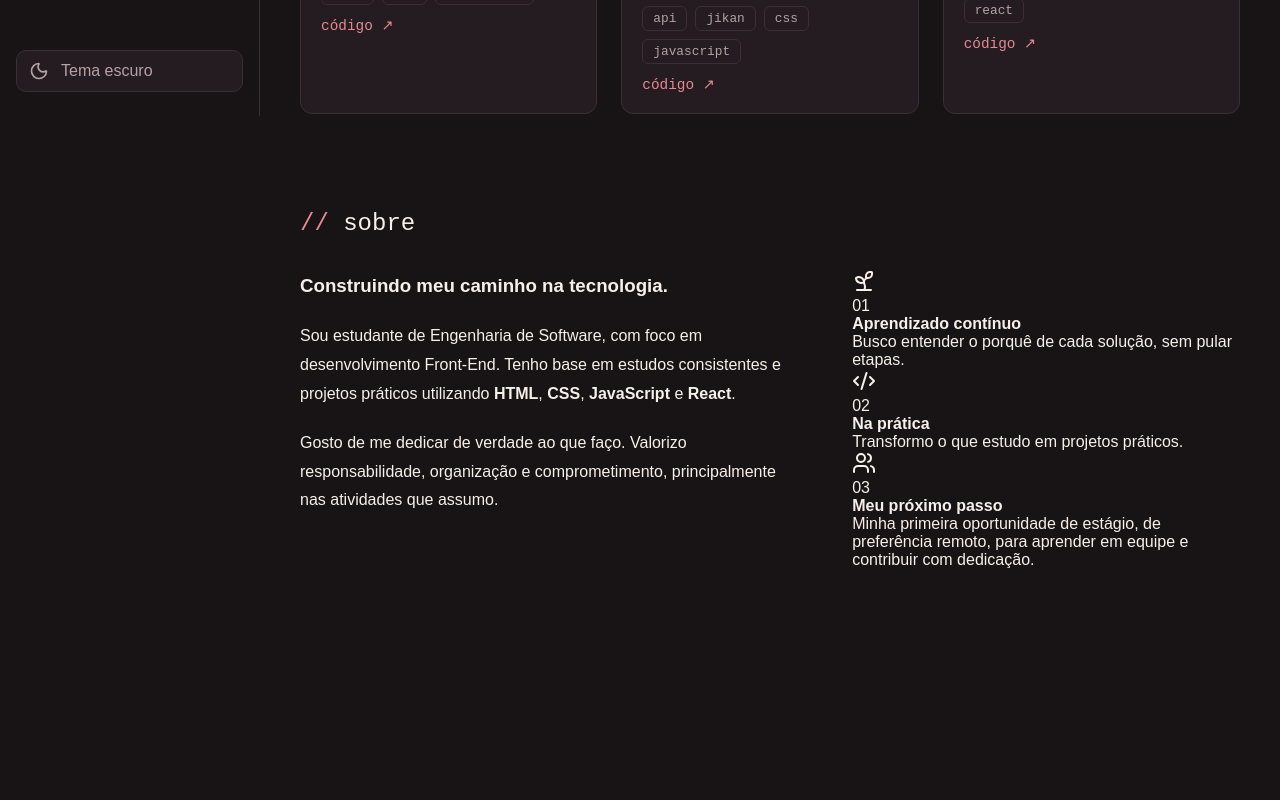
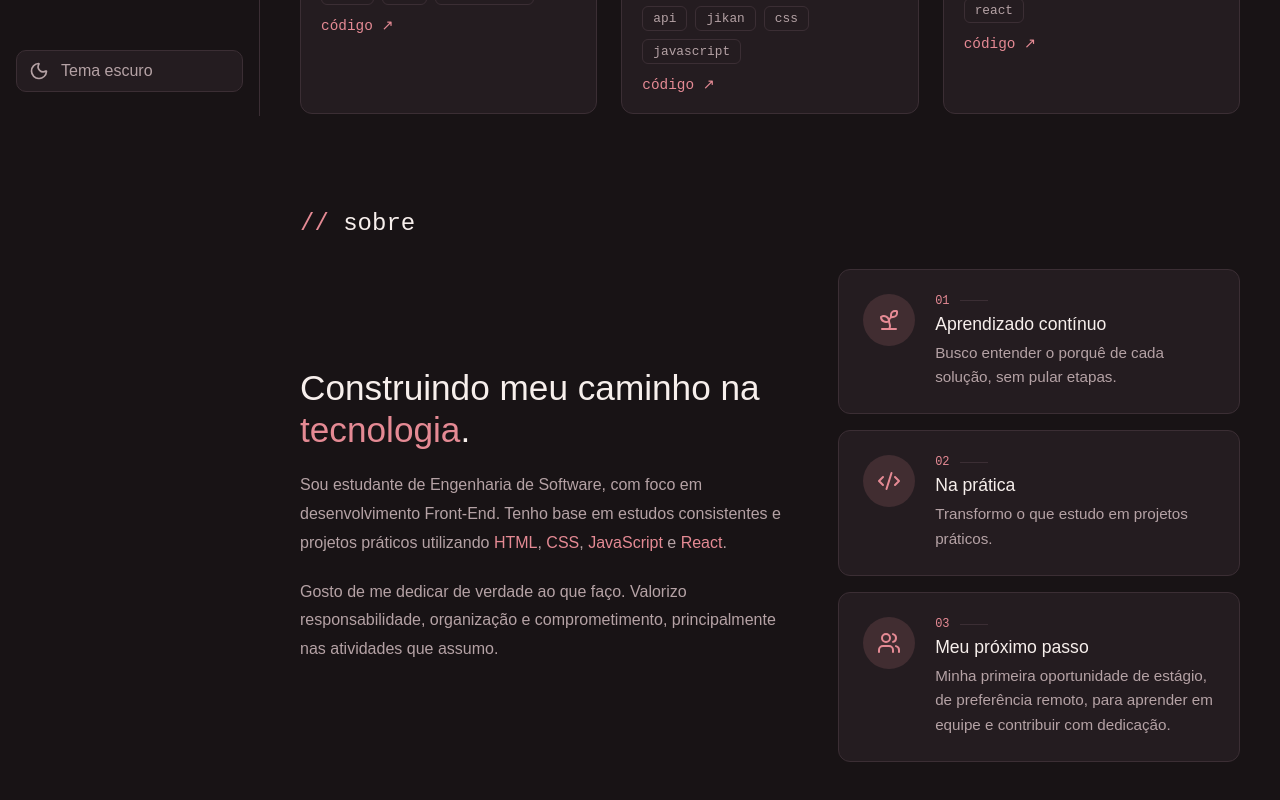
Before and after one commit to ranyanna/meu-portfolio, a React (Vite) app: page / in a window 1280 px wide. Shown: the part 684-1484 px from the top of the page. Before the commit the page ends 1397 px from the top, so only its background shows below. Built offline with nearby package versions, Linux system fonts and the light colour scheme.

Commit message:
style: style about section

```diff
--- a/src/components/About.css
+++ b/src/components/About.css
@@ -1,13 +1,102 @@
 .about-layout {
-    display: grid;
-    grid-template-columns: minmax(0, 1.3fr) minmax(0, 1fr);
-    align-items: start;
-    gap: 48px;
+  display: grid;
+  grid-template-columns: minmax(0, 1.2fr) minmax(0, 1fr);
+  align-items: center;
+  gap: 56px;
 }
 
 .about-text {
-    display: flex;
-    flex-direction: column;
-    gap: 20px;
-    line-height: 1.8;
+  display: flex;
+  flex-direction: column;
+  gap: 20px;
+  max-width: 520px;
+  color: var(--muted);
+  line-height: 1.8;
 }
+
+.about-heading {
+  font-size: 2.2rem;
+  font-weight: 500;
+  line-height: 1.2;
+  color: var(--text);
+}
+
+.about-highlight,
+.about-text strong {
+  color: var(--accent);
+}
+
+.about-text strong {
+  font-weight: 500;
+}
+
+.about-cards {
+  display: flex;
+  flex-direction: column;
+  gap: 16px;
+}
+
+.about-card {
+  display: flex;
+  align-items: flex-start;
+  gap: 20px;
+  padding: 24px;
+  background-color: var(--card);
+  border: 1px solid var(--border);
+  border-radius: var(--radius);
+  transition: border-color 0.2s ease;
+}
+
+.about-card:hover {
+  border-color: var(--accent);
+}
+
+.about-card-icon {
+  display: grid;
+  place-items: center;
+  flex-shrink: 0;
+  width: 52px;
+  height: 52px;
+  border-radius: 50%;
+  background-color: color-mix(in srgb, var(--accent) 15%, transparent);
+  color: var(--accent);
+}
+
+.about-card-number {
+  display: flex;
+  align-items: center;
+  gap: 10px;
+  font-family: var(--font-mono);
+  font-size: 0.75rem;
+  color: var(--accent);
+}
+
+.about-card-number::after {
+  content: "";
+  width: 28px;
+  height: 1px;
+  background-color: var(--border);
+}
+
+.about-card-title {
+  margin: 6px 0;
+  font-size: 1.1rem;
+  font-weight: 500;
+}
+
+.about-card-text {
+  color: var(--muted);
+  font-size: 0.95rem;
+  line-height: 1.6;
+}
+
+@media (max-width: 900px) {
+  .about-layout {
+    grid-template-columns: 1fr;
+    gap: 40px;
+  }
+
+  .about-text {
+    max-width: none;
+  }
+}
--- a/src/components/Sidebar.jsx
+++ b/src/components/Sidebar.jsx
@@ -13,7 +13,7 @@ function Sidebar() {
     <aside className="sidebar">
       <a href="#inicio" className="sidebar-logo">
         <span className="sidebar-logo-badge">RA</span>
-        <span className="sidebar-logo-text">ranyanna.dev</span>
+        <span className="sidebar-logo-text">ranyanna</span>
       </a>
 
       <nav aria-label="Navegação principal">
```
